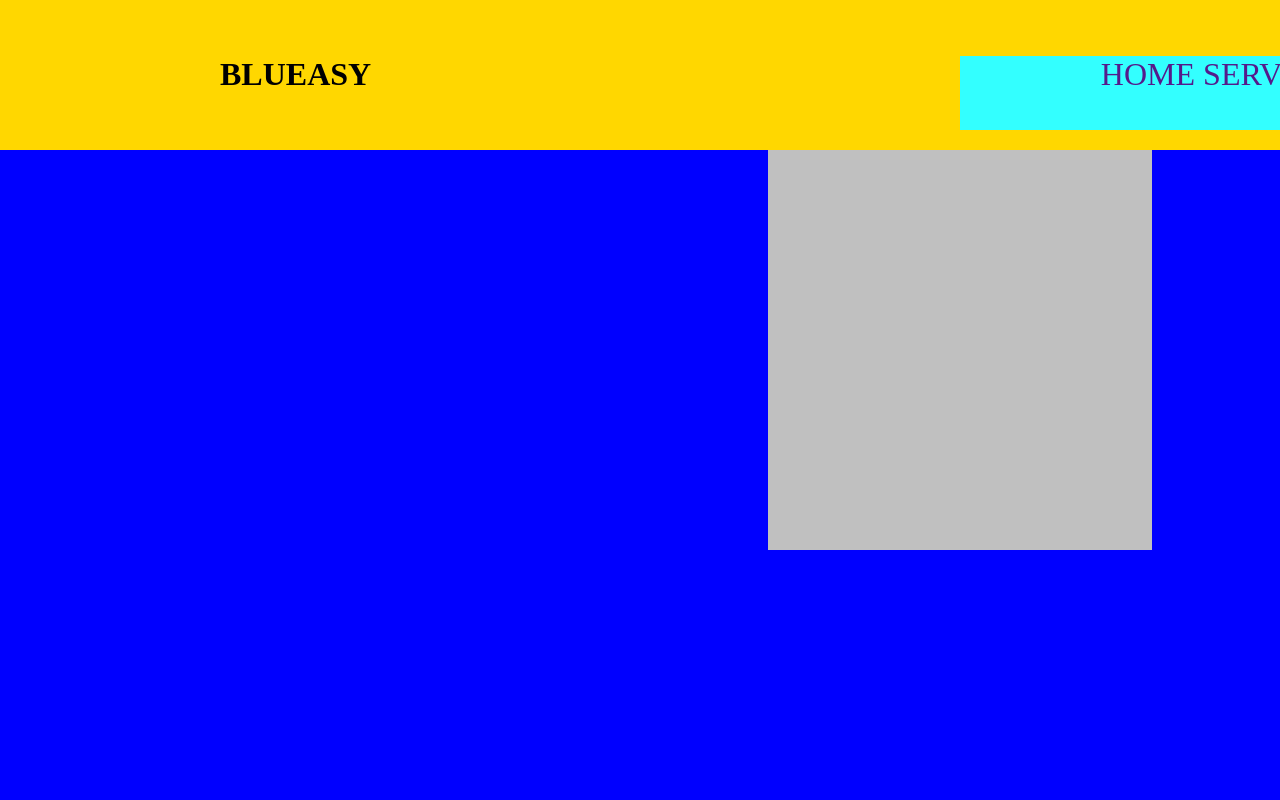
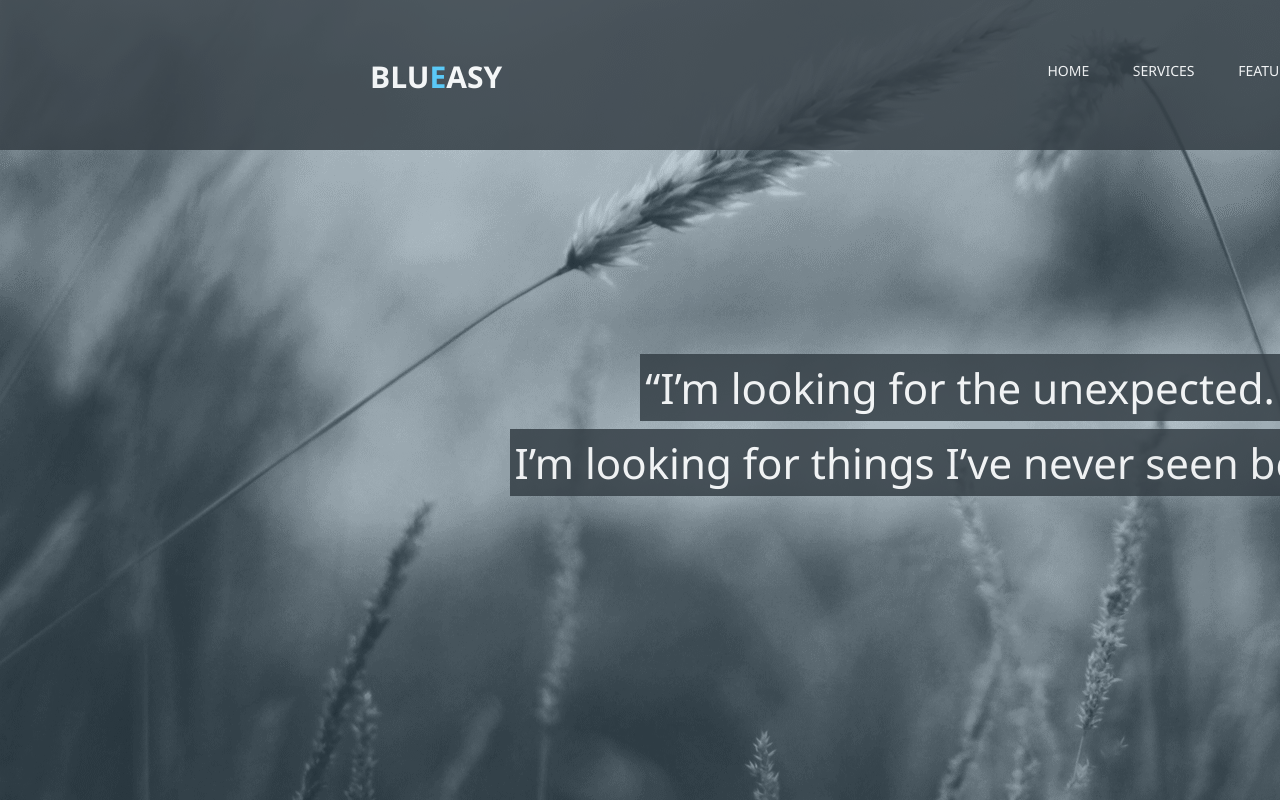
Before and after one commit to RSamolazov/5-maket, a plain HTML site: page index.html in a window 1280 px wide. Shown: the top 800 px of the page. Drawn offline with Linux system fonts and the light colour scheme.

Commit message:
Adds HOME

```diff
--- a/index.html
+++ b/index.html
@@ -11,18 +11,19 @@
        <div class="home">
            <div class="bg-top-header">
                 <header class="top-header">
-                    <h1> BLU<span>E</span>ASY</h1>
-                    <nav class="top-nav">
+                    <h1> BLU<span style="color: #4bcaff">E</span>ASY</h1>
+                    <nav class="navigation-top">
                         <a class="href-home-nav" href="">HOME</a>
-                        <a href="">SERVICES</a>
-                        <a href="">FEATURES</a>
-                        <a href="">PORTFOLIO</a>
-                        <a href="">CONTACT</a>
+                        <a class="href-home-nav" href="">SERVICES</a>
+                        <a class="href-home-nav" href="">FEATURES</a>
+                        <a class="href-home-nav" href="">PORTFOLIO</a>
+                        <a class="href-home-nav" href="">CONTACT</a>
                     </nav>
                 </header>
             </div>
             <div class="block-home">
-
+                <span class="text-block-home">“I’m looking for the unexpected.</span><br>
+                <span class="text-block-home">I’m looking for things I’ve never seen before.” </span>
             </div>
         </div>
         <!-- <div class="bg-services">
--- a/style.css
+++ b/style.css
@@ -3,6 +3,7 @@ html{
 }
 body{
     margin: 0;
+    font-family: 'Segoe UI', Tahoma, Geneva, Verdana, sans-serif;
 }
 a{
     text-decoration: none;
@@ -10,49 +11,65 @@ a{
 .wrapper{
     margin: 0 auto;
     width: 19.2rem;
-}
+   }
 .home{
     height: 8rem;
-    background: blue;
+    background: #515f67 url('images/kolosa.gif');
+    background-blend-mode: luminosity;
 }
 .bg-top-header{
-    background: gold;
+    background: #353f46;
     height: 1.5rem;
+    opacity: 0.85;
 }
 .top-header{
     margin: 0 auto;
-    width: 14.8rem;
-    background: #000;
-    /* height: 1.5rem; */
-}
+    width: 11.8rem;
+   }
 h1{
     position: relative;
     top: 0.56rem;
     margin: 0;
-    width: 50%;
+    width: 20%;
     float: left;
     text-align: left;
-    /* background: aliceblue; */
-    font-size: 0.32rem;
+    font-size: 0.30rem;
+    color: #fff;
+
 }
-.top-nav{
+.href-home-nav{
+    color:#fff;
+    padding: 0.1rem 0.2rem;
+}
+.href-home-nav:hover{
+    color: #4de;
+    border: #4de solid 1px;
+}
+.navigation-top{
+    position: relative;
+    top: 0.61rem;
     margin: 0;
-    position: relative;
-    top: 0.56rem;
     width: 50%;
     float: right;
-    background: #3ff;
-    font-size: 0.32rem;
     text-align: right;
-
-
+    font-size: 0.14rem;
+    color: #fff;
 }
 .block-home{
     margin: 0 auto;
-    width: 20%;
-    height: 4rem;
-    background: silver;
+    width: 50%;
     position: relative;
+    font-size: 0.42rem;
+    text-align: center;
+    top: 2rem;
+}
+.text-block-home{
+    font-size: 0.42rem;
+    line-height: 0.75rem;
+    color: #fff;
+    padding: 0.05rem;
+    background: #353f46;
+    opacity: 0.85;
 }
 .bg-services{
     margin: 0;
```
